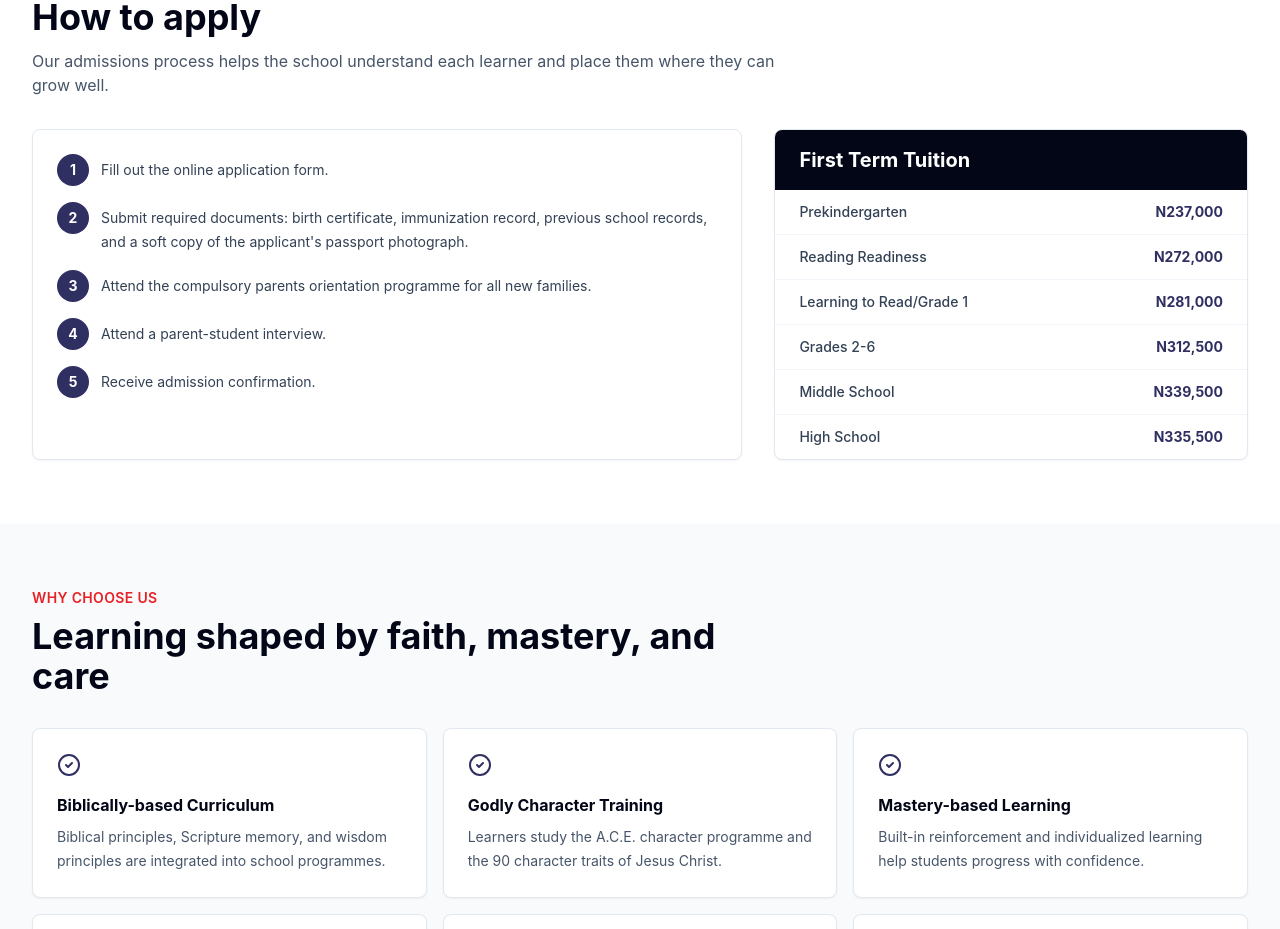
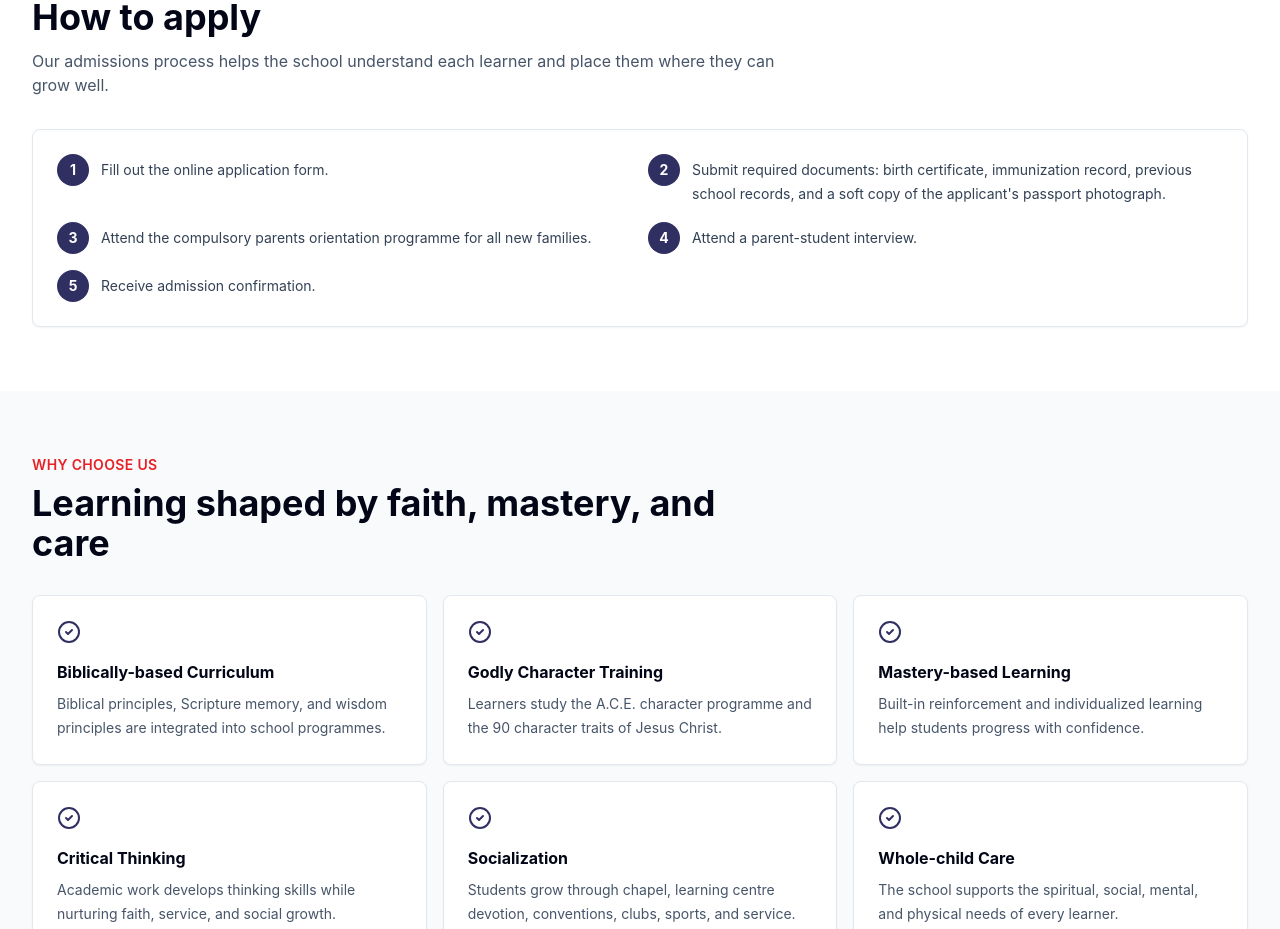
Before and after one commit to Alphosmart/cocin_academy, a React (Vite) app in the folder client/: page / in a window 1280 px wide. Shown: the part 2340-3269 px from the top of the page. Built offline with nearby package versions, Linux system fonts and the light colour scheme; no server answers.

Commit message:
Remove tuition from homepage

```diff
--- a/client/src/pages/public/Home.jsx
+++ b/client/src/pages/public/Home.jsx
@@ -75,15 +75,6 @@ const admissionsSteps = [
   "Attend the compulsory parents orientation programme for all new families.",
   "Attend a parent-student interview.",
   "Receive admission confirmation."
-];
-
-const fees = [
-  ["Prekindergarten", "N237,000"],
-  ["Reading Readiness", "N272,000"],
-  ["Learning to Read/Grade 1", "N281,000"],
-  ["Grades 2-6", "N312,500"],
-  ["Middle School", "N339,500"],
-  ["High School", "N335,500"]
 ];
 
 const subjects = ["Math", "English", "Word Building", "Literature and Creative Writing", "Science", "Social Studies", "Bible Reading"];
@@ -261,29 +252,14 @@ export default function Home() {
       <section className="bg-white py-16">
         <div className="container-pad">
           <SectionTitle eyebrow="Admissions" title="How to apply" text="Our admissions process helps the school understand each learner and place them where they can grow well." />
-          <div className="grid gap-8 lg:grid-cols-[1.2fr_0.8fr]">
           <div className="card p-6">
-              <div className="grid gap-4">
+            <div className="grid gap-4 md:grid-cols-2">
               {admissionsSteps.map((step, index) => (
                 <div className="flex gap-3" key={step}>
                   <span className="grid h-8 w-8 shrink-0 place-items-center rounded-full bg-brand text-sm font-bold text-white">{index + 1}</span>
                   <p className="pt-1 text-sm leading-6 text-slate-700">{step}</p>
                 </div>
               ))}
-              </div>
-            </div>
-            <div className="card overflow-hidden">
-              <div className="bg-slate-950 px-6 py-4 text-white">
-                <h3 className="text-xl font-bold">First Term Tuition</h3>
-              </div>
-              <div className="divide-y divide-slate-100">
-                {fees.map(([level, amount]) => (
-                  <div className="flex items-center justify-between gap-4 px-6 py-3 text-sm" key={level}>
-                    <span className="font-medium text-slate-700">{level}</span>
-                    <span className="font-bold text-brand">{amount}</span>
-                  </div>
-                ))}
-              </div>
             </div>
           </div>
         </div>
```
Lines whose indentation alone changed are shown as unchanged.
